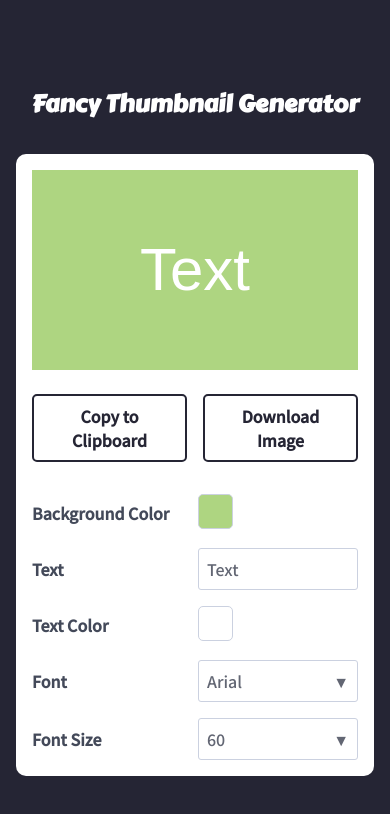
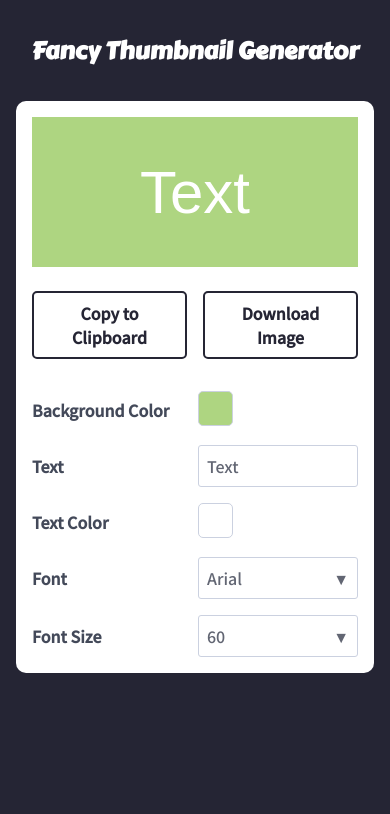
Before and after one commit to ch3coo2ca/thumbnail-generator, a React (Create React App) app: page / in a window 390 px wide. Shown: the top 814 px of the page. Built offline with nearby package versions, Linux system fonts and the light colour scheme.

Commit message:
style : fix height of preview in mobile screens

```diff
--- a/src/components/EditorContainer.tsx
+++ b/src/components/EditorContainer.tsx
@@ -13,6 +13,7 @@ const StyledHeader = styled.h1`
   font-size: 3em;
   font-family: Carter one, cursive;
   user-select: none;
+  text-align: center;
 
   @media screen and (max-width: 768px) {
     font-size: 2.3em;
@@ -28,7 +29,6 @@ const StyledEditorContainer = styled.div`
   width: 100%;
   display: flex;
   flex-direction: column;
-  justify-content: center;
   align-items: center;
   padding: 1em;
   box-sizing: border-box;
--- a/src/components/Panel/Preview.tsx
+++ b/src/components/Panel/Preview.tsx
@@ -19,7 +19,7 @@ const PreviewContainer = styled.div`
 
   @media screen and (max-width: 1440px) {
     min-width: 600px;
-    height: 500px;
+    height: 450px;
   }
 
   @media screen and (max-width: 1024px) {
@@ -29,12 +29,12 @@ const PreviewContainer = styled.div`
 
   @media screen and (max-width: 768px) {
     min-width: 0;
-    height: 300px;
+    height: 250px;
   }
 
   @media screen and (max-width: 425px) {
     height: auto;
-    min-height: 200px;
+    min-height: 150px;
   }
 `;
 
```
